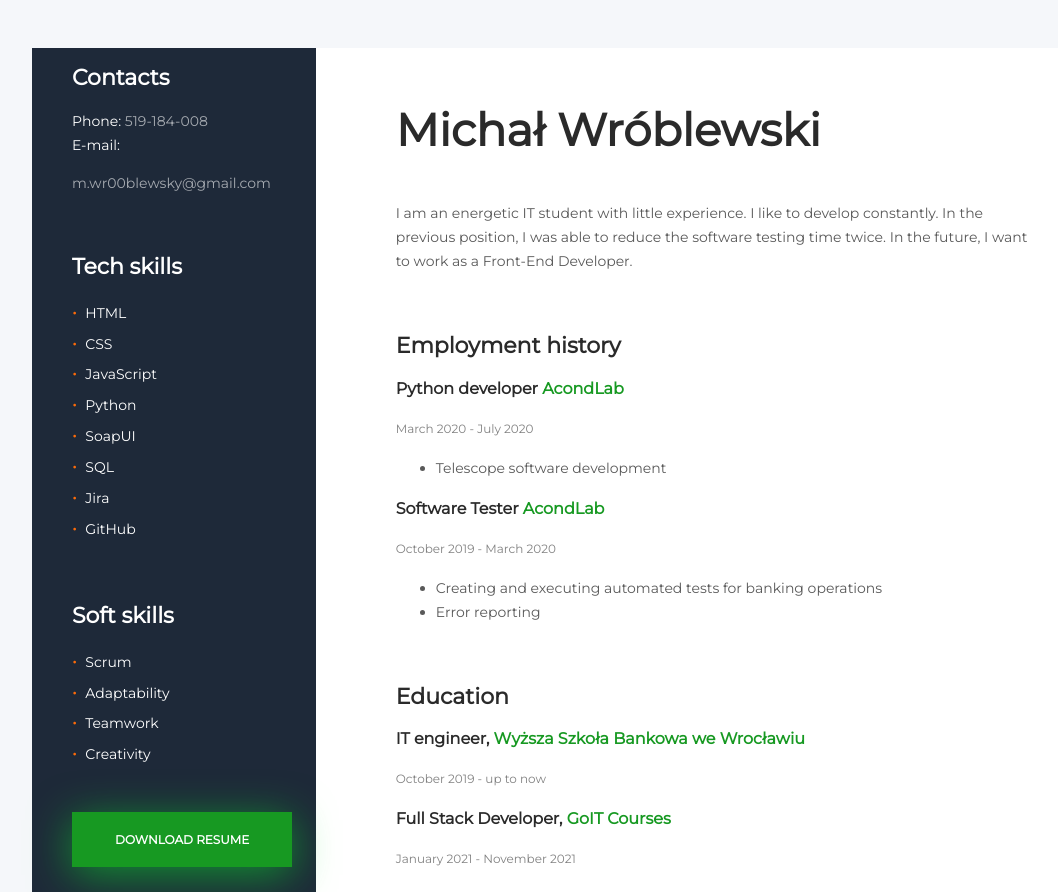
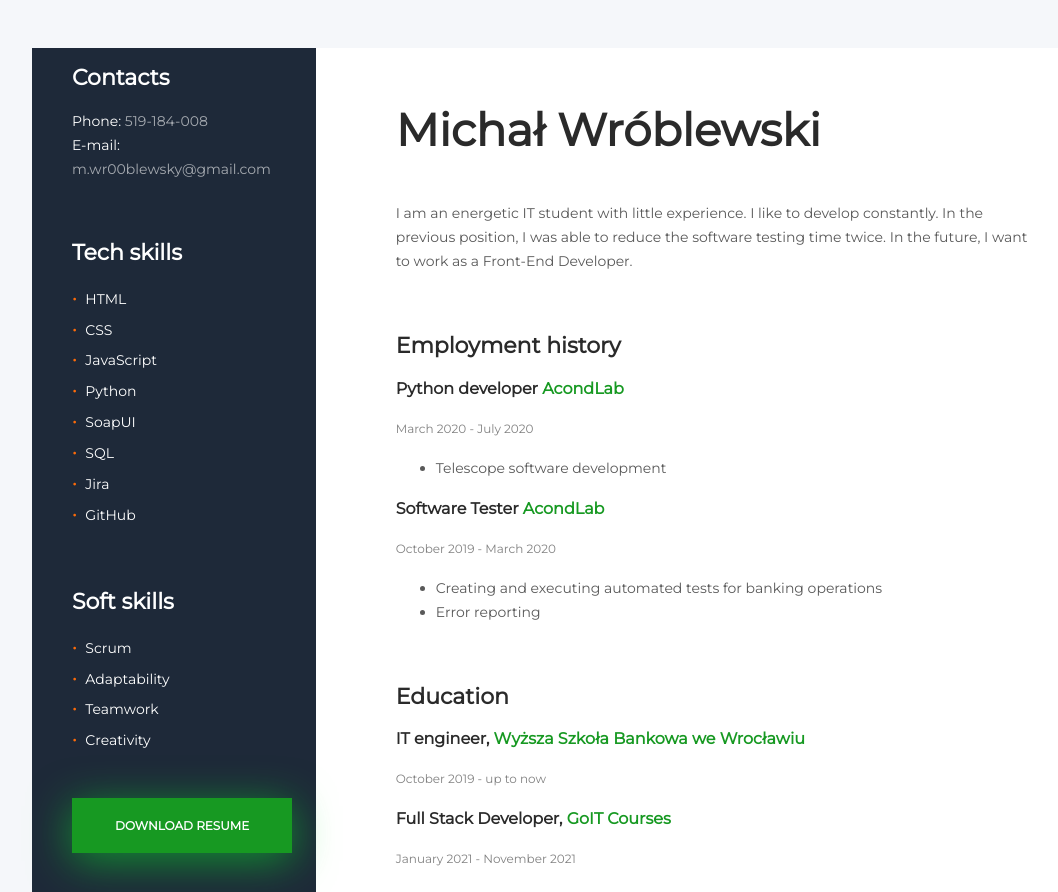
Before and after one commit to insideMike/CV-Michal_Wroblewski, a plain HTML site: page index.html in a window 1280 px wide. Shown: the top 892 px of the page, without its empty margins (16-1074 px from the left). Drawn offline with nearby package versions, Linux system fonts and the light colour scheme.

Commit message:
Update index.html

```diff
--- a/index.html
+++ b/index.html
@@ -34,7 +34,7 @@
             </li>
             <li class="contacts-item">
               E-mail:
-              <p class="contacts-link">m.wr00blewsky@gmail.com</p>
+              <div class="contacts-link">m.wr00blewsky@gmail.com</div>
             </li>
           </ul>
         </section>
```
